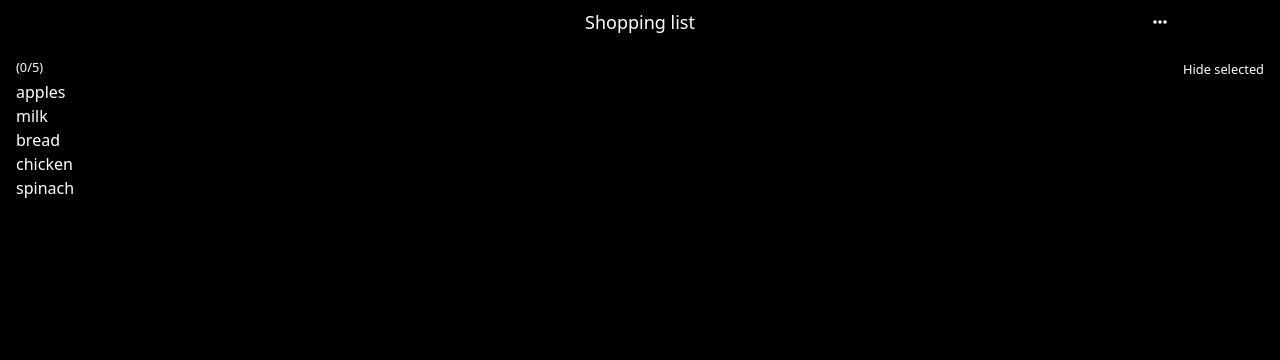
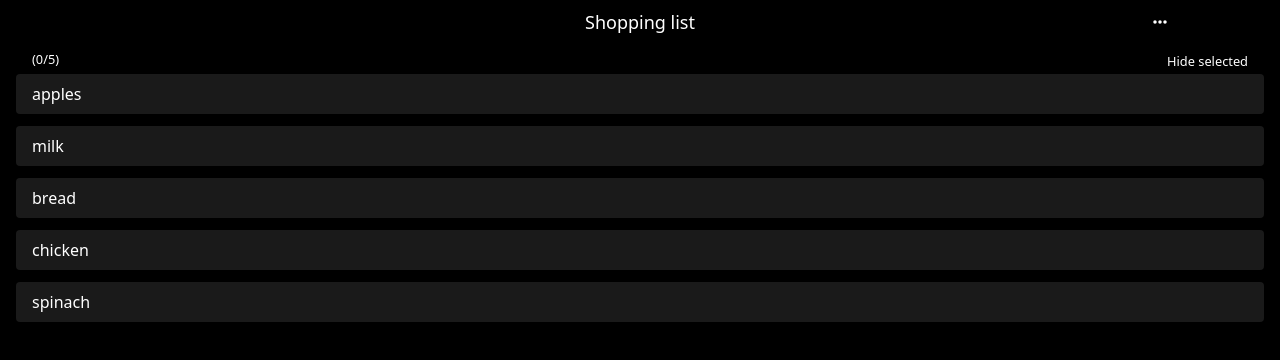
Before and after one commit to Hook-88/shopping-list, a React (Vite) app: page / in a window 1280 px wide. Shown: the top 360 px of the page. Built offline with nearby package versions, Linux system fonts and the light colour scheme.

Commit message:
add basic list item card

```diff
--- /dev/null
+++ b/src/components/Card.jsx
@@ -0,0 +1,8 @@
+export default function Card({children, className}) {
+
+    return (
+        <div className="bg-white/10 px-4 py-2 rounded">
+            {children}
+        </div>
+    )
+}
--- a/src/components/List/ListHeader.jsx
+++ b/src/components/List/ListHeader.jsx
@@ -1,12 +1,7 @@
-import { FaEllipsis } from "react-icons/fa6"
-import PageHeader from "../../components/PageHeader/PageHeader"
-import { ITEMS } from "../../data"
-
-
 export default function ListHeader({children}) {
 
     return (
-        <header className="flex items-center justify-between">
+        <header className="px-4 flex items-center justify-between mb-0.5">
             {children}
         </header>
     )
--- a/src/components/List/ListList.jsx
+++ b/src/components/List/ListList.jsx
@@ -2,7 +2,7 @@
 export default function ListList({children}) {
 
     return (
-        <ul>
+        <ul className="space-y-3">
             {children}
         </ul>
 )
--- a/src/pages/shoppingList/ShoppingListPage.jsx
+++ b/src/pages/shoppingList/ShoppingListPage.jsx
@@ -2,6 +2,7 @@ import { FaEllipsis } from "react-icons/fa6"
 import PageHeader from "../../components/PageHeader/PageHeader"
 import { ITEMS } from "../../data"
 import List from "../../components/List/List"
+import Card from "../../components/Card"
 
 
 export default function ShoppingListPage() {
@@ -14,7 +15,7 @@ export default function ShoppingListPage() {
                     <FaEllipsis />
                 </button>
             </PageHeader>
-            <main className="px-4 mt-14">
+            <main className="px-4 mt-12">
                 <List>
                     <List.Header>
                         <List.Progress />
@@ -26,7 +27,9 @@ export default function ShoppingListPage() {
                     {
                         ITEMS.map(item => (
                             <li key={item.id}>
-                                {item.name}
+                                <Card>
+                                    {item.name}
+                                </Card>
                             </li>
                         ))
                     }
```
